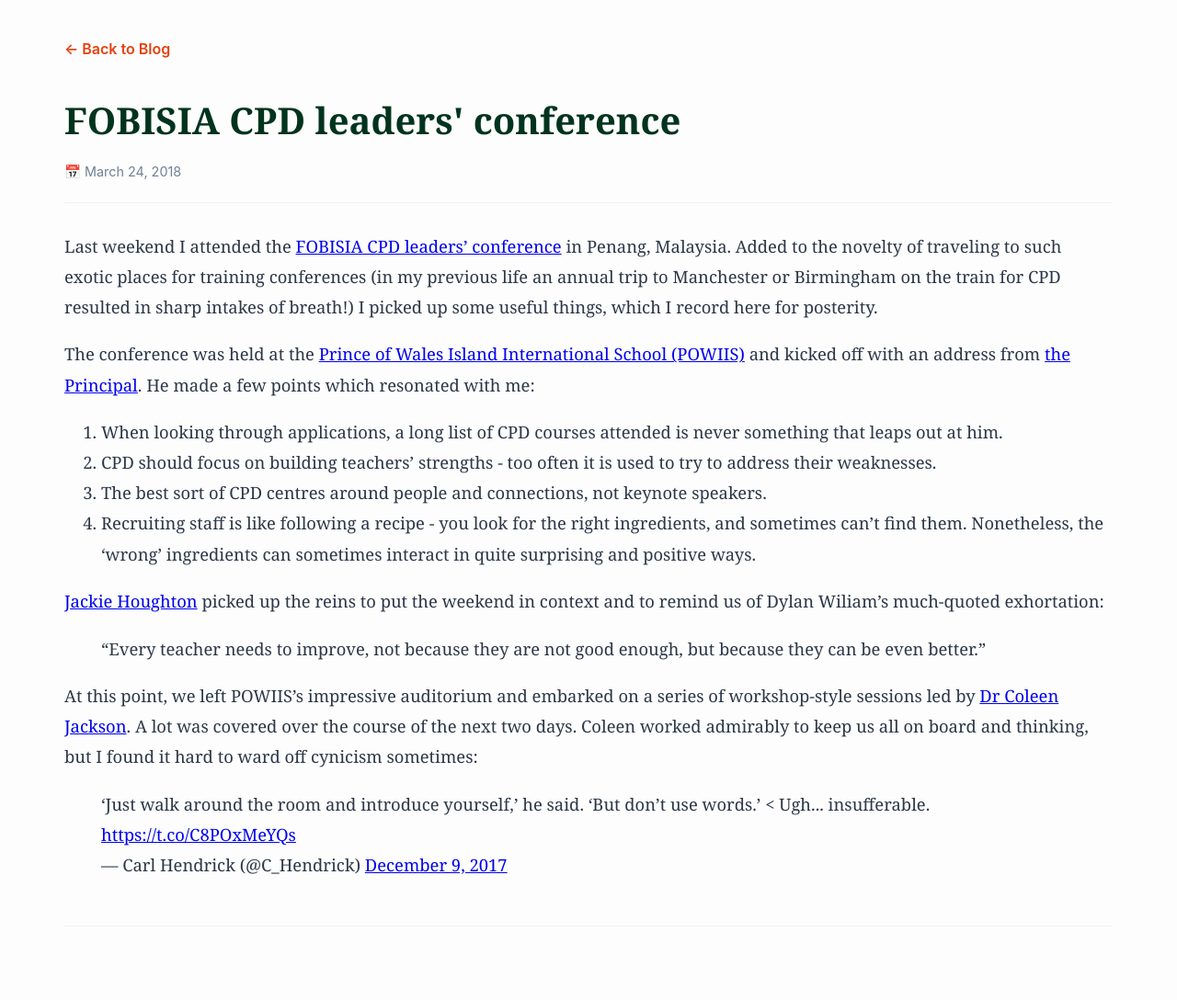
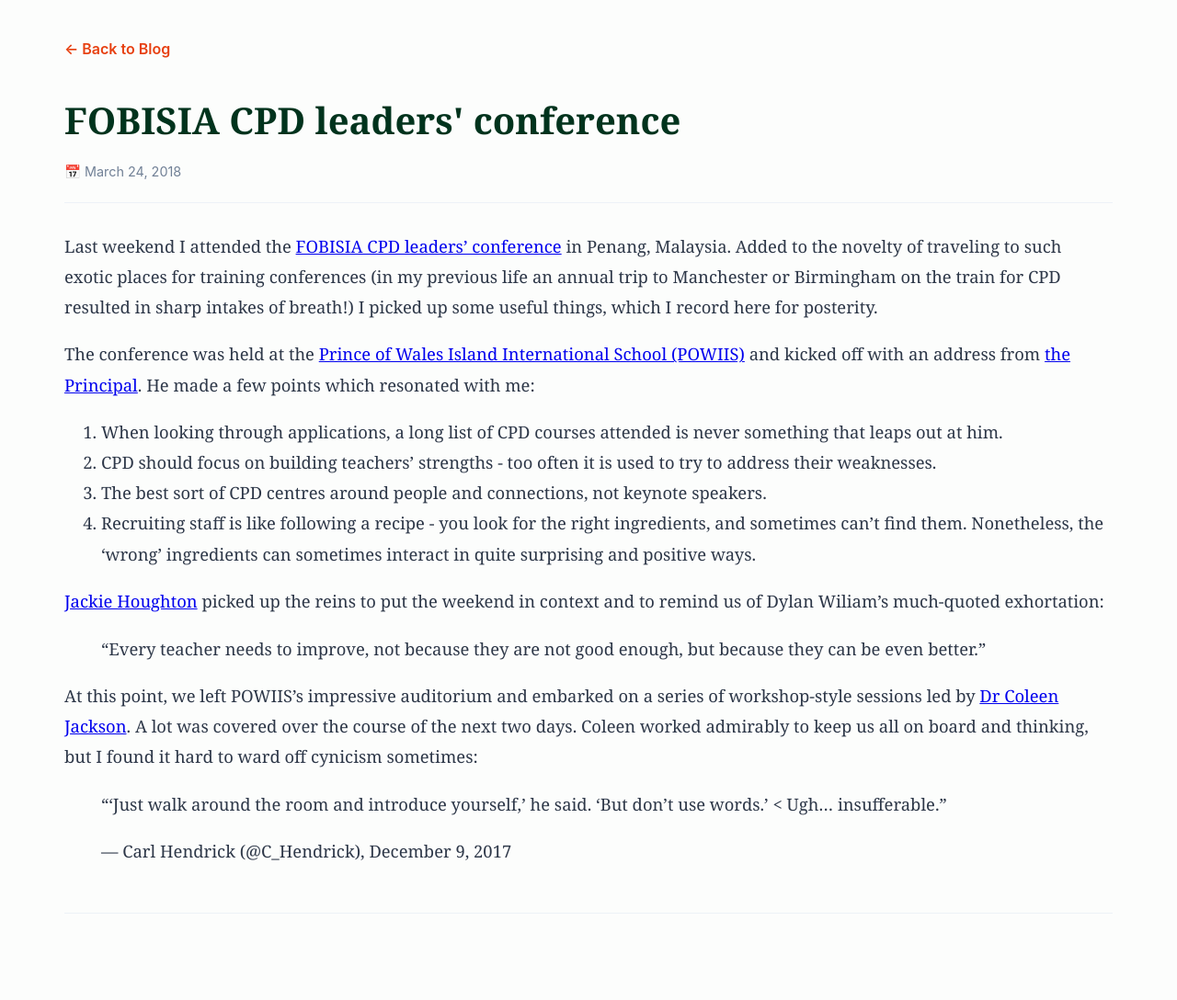
Before and after one commit to tjjefferis/timjefferis.com, a Jekyll site: the page built from _posts/2018-03-24-fobisia-cpd-leaders-conference.md, in a window 1280 px wide. Shown: the whole page at 92% size. Built offline with Jekyll 4.4.1, drawn with Linux system fonts in a browser that asks for light colours; comment, search, counter and statistics services are not loaded.

Commit message:
Replace broken/deleted Twitter embed with static blockquote

```diff
--- a/_posts/2018-03-24-fobisia-cpd-leaders-conference.md
+++ b/_posts/2018-03-24-fobisia-cpd-leaders-conference.md
@@ -19,7 +19,6 @@
 
 At this point, we left POWIIS's impressive auditorium and embarked on a series of workshop-style sessions led by [Dr Coleen Jackson](https://www.linkedin.com/in/coleen-jackson-b8636525/). A lot was covered over the course of the next two days. Coleen worked admirably to keep us all on board and thinking, but I found it hard to ward off cynicism sometimes:
 
-<blockquote class="twitter-tweet">
-<div dir="ltr" lang="en">
-‘Just walk around the room and introduce yourself,’ he said. ‘But don’t use words.’ &lt; Ugh... insufferable. <a href="https://t.co/C8POxMeYQs">https://t.co/C8POxMeYQs</a></div>
-— Carl Hendrick (@C_Hendrick) <a href="https://twitter.com/C_Hendrick/status/939441890675617792?ref_src=twsrc%5Etfw">December 9, 2017</a></blockquote>
+> "‘Just walk around the room and introduce yourself,’ he said. ‘But don’t use words.’ < Ugh... insufferable."
+>
+> — Carl Hendrick (@C_Hendrick), December 9, 2017
```
